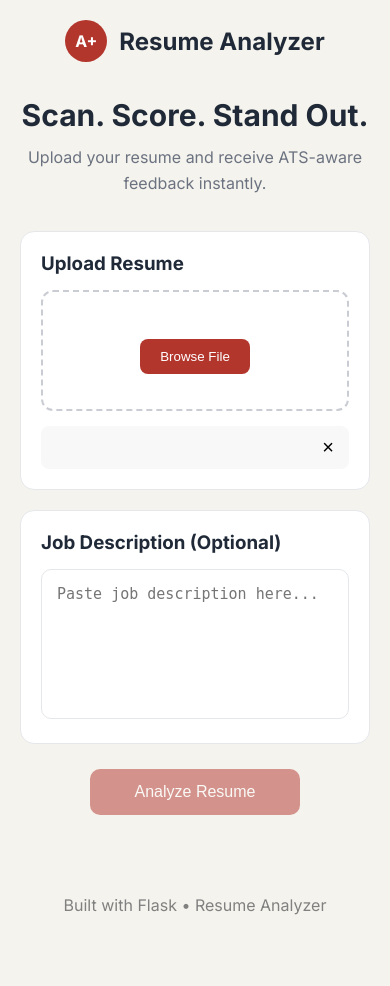
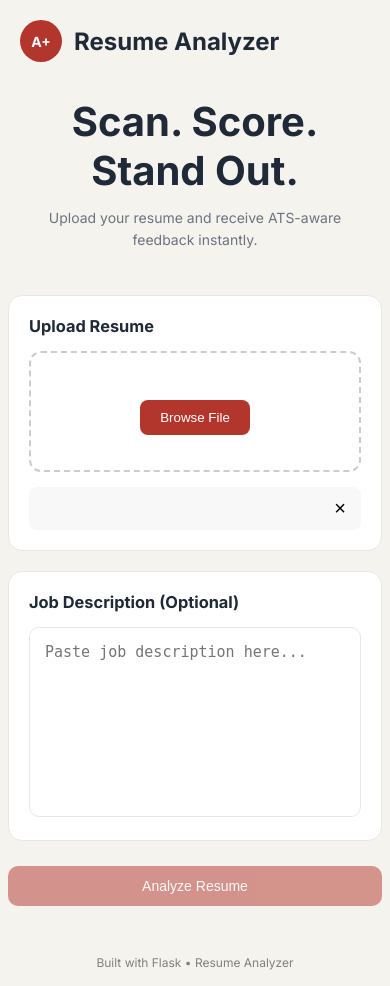
Before and after one commit to aaryakhare/resume-analyzer, a Flask app: page / in a window 390 px wide. Before the commit the page ends 915 px from the top, so only its background shows below. Run offline with Flask 3, Linux system fonts and the light colour scheme.

Commit message:
working on mobile view

```diff
--- a/static/css/style.css
+++ b/static/css/style.css
@@ -475,48 +475,98 @@ footer{
     }
 
 }
+@media (max-width:600px){
 
-/* MOBILE */
-
-@media(max-width:600px){
-
-    .hero h1{
-
-        font-size:30px;
-
+    body{
+        font-size:14px;
     }
 
-    .header{
+    .container,
+    .result-container{
+        width:100%;
+        max-width:100%;
+        padding:8px;
+        margin:0 auto;
+    }
 
-        justify-content:center;
-
+    .results-card{
+        padding:14px;
+        border-radius:12px;
     }
 
     .result-top{
-
-        flex-direction:column;
-
-        text-align:center;
-
+        gap:12px;
+        margin-bottom:16px;
     }
 
     .score-circle{
-
-        width:90px;
-        height:90px;
-
+        width:72px;
+        height:72px;
+        border-width:5px;
     }
 
     .score-circle span{
-
-        font-size:28px;
-
+        font-size:24px;
     }
 
-    textarea{
-
-        height:150px;
-
+    .score-circle small{
+        font-size:10px;
     }
 
+    .score-text h2{
+        font-size:18px;
+        margin-bottom:4px;
+    }
+
+    .score-text p{
+        font-size:13px;
+        line-height:1.35;
+    }
+
+    .columns{
+        gap:12px;
+        margin-bottom:16px;
+    }
+
+    .columns h3{
+        font-size:15px;
+        margin-bottom:8px;
+    }
+
+    .columns ul{
+        padding-left:16px;
+    }
+
+    .columns li{
+        font-size:13px;
+        line-height:1.35;
+        margin-bottom:5px;
+    }
+
+    #keywordsBlock h3{
+        font-size:15px;
+        margin-bottom:6px;
+    }
+
+    .chips{
+        gap:6px;
+        margin:8px 0 14px;
+    }
+
+    .chips span{
+        font-size:11px;
+        padding:4px 8px;
+    }
+
+    #analyzeBtn,
+    .again-btn{
+        width:100%;
+        padding:12px;
+        font-size:14px;
+    }
+
+    footer{
+        padding:16px 10px;
+        font-size:12px;
+    }
 }
```
